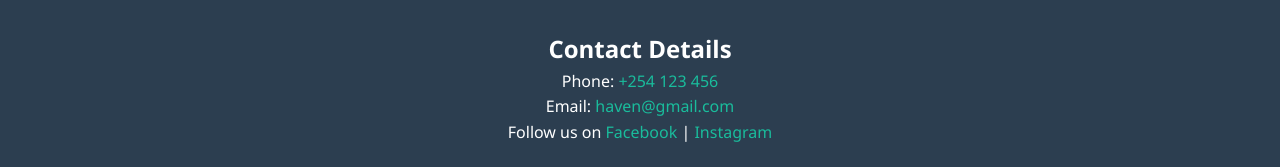
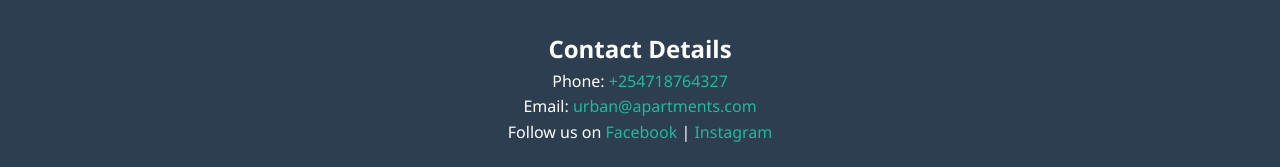
Before and after one commit to MercylineOtwori/urban_haven, a plain HTML site: page index.html in a window 1280 px wide. Shown: the part 2524-2691 px from the top of the page. Drawn offline with Linux system fonts and the light colour scheme.

Commit message:
edited address and mail

```diff
--- a/index.html
+++ b/index.html
@@ -127,8 +127,8 @@
 
   <footer>
     <h2>Contact Details</h2>
-    <p>Phone: <a href="tel:+254123456">+254 123 456</a></p>
-    <p>Email: <a href="mailto:haven@gmail.com">haven@gmail.com</a></p>
+    <p>Phone: <a href="tel:+254718764327">+254718764327</a></p>
+    <p>Email: <a href="urhaven@apartments.com">urban@apartments.com</a></p>
     <p>
       Follow us on
       <a href="https://facebook.com">Facebook</a> |
```
